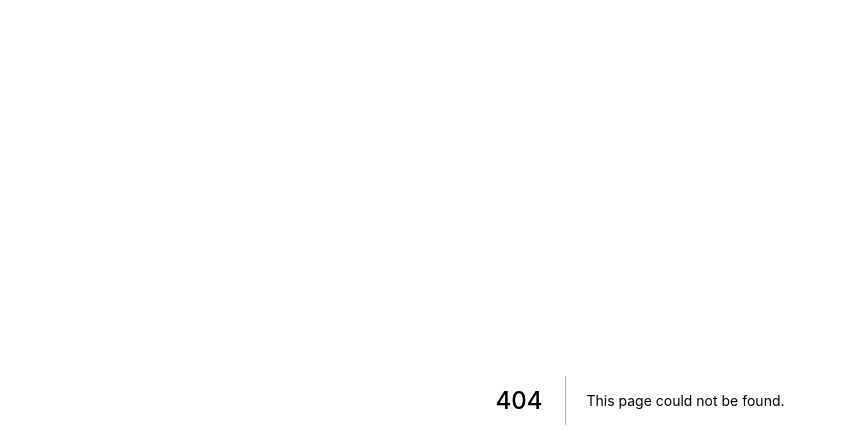
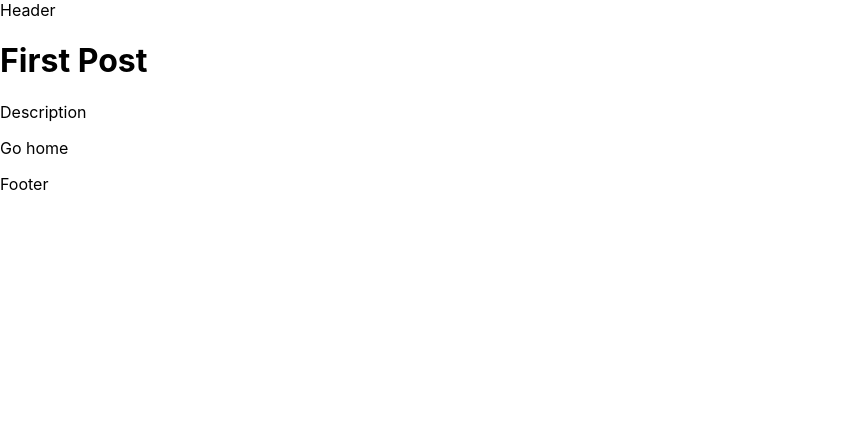
Before and after one commit to itsevalieu/blog, a Next.js app: page /posts/first-post in a window 1280 px wide. Before the commit this address had no page. Shown: the top 448 px of the page, without its empty margins (0-846 px from the left). Built offline with nearby package versions, Linux system fonts and the light colour scheme.

Commit message:
First post uses layout, linked in index

```diff
--- /dev/null
+++ b/pages/posts/first-post.tsx
@@ -0,0 +1,16 @@
+import Layout from "../../components/Layout";
+import Link from "next/link";
+
+export default function FirstPost() {
+  return (
+    <Layout title="Blog | First Post">
+      <h1>First Post</h1>
+      <p>Description</p>
+      <p>
+        <Link href="/">
+          <a>Go home</a>
+        </Link>
+      </p>
+    </Layout>
+  );
+}
```
Also changed, not shown: pages/index.tsx (+14 -8 lines).
